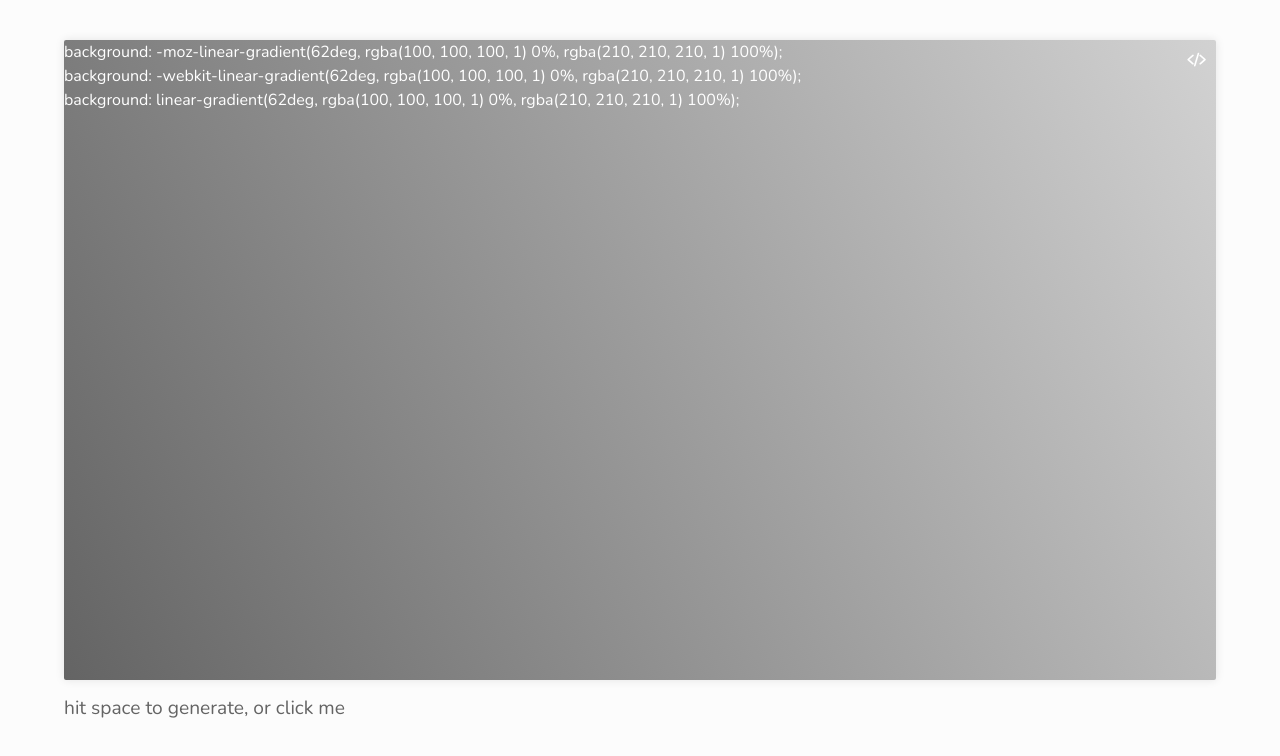
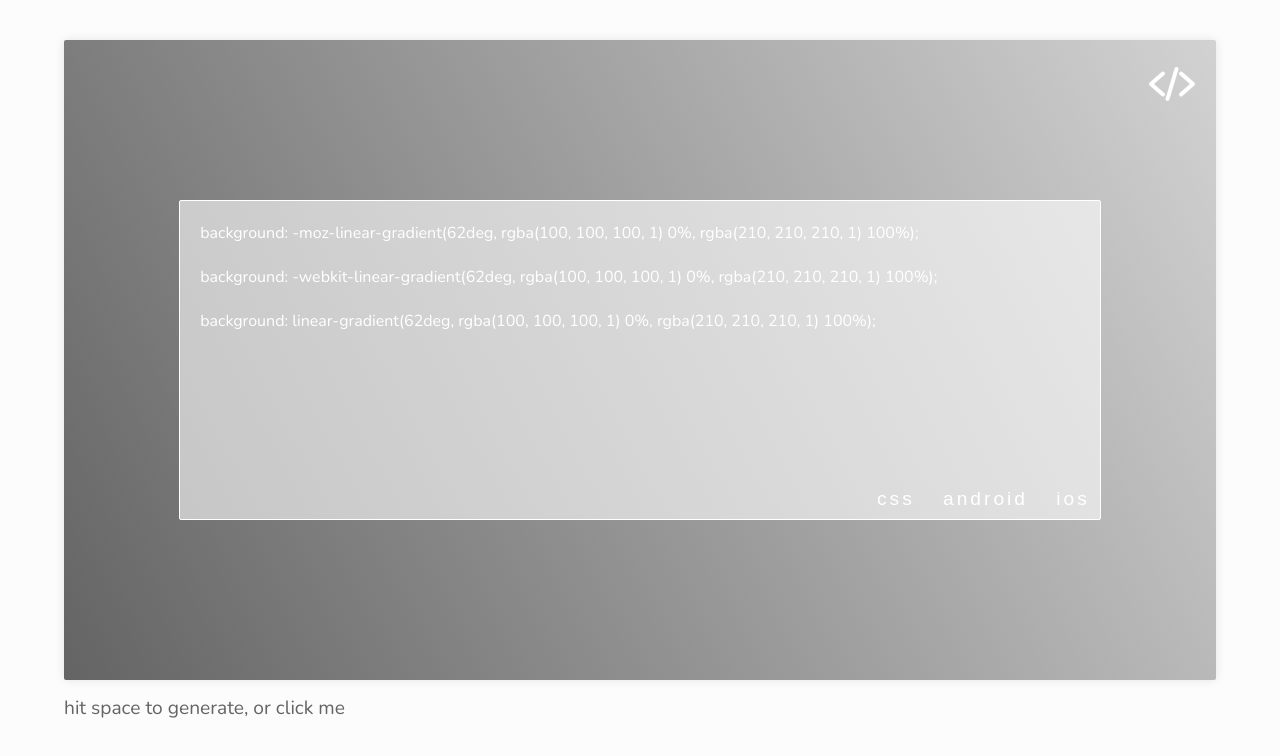
Before and after one commit to liivmarii/randomBackground, a plain HTML site: page index.html in a window 1280 px wide. Drawn offline with nearby package versions, Linux system fonts and the light colour scheme.

Commit message:
Display code section styling

```diff
--- a/app.js
+++ b/app.js
@@ -11,33 +11,6 @@ document.addEventListener('DOMContentLoaded', () => {
     let previousGradient
     let currentGradient = 'linear-gradient(62deg, ' + firstColor + ' 0%, ' + secondColor + ' 100%)'
     let gradients = []
-
-    // DOM text nodes for code snippet
-    const mozGradient = document.querySelector('#moz-linear-gradient')
-    const webkitGradient = document.querySelector('#webkit-linear-gradient')
-    const defaultGradient = document.querySelector('#linear-gradient')
-
-    let mozNode = document.createTextNode('-moz-' + currentGradient)
-    let webkitNode = document.createTextNode('-webkit-' + currentGradient)
-    let defaultNode = document.createTextNode(currentGradient)
-
-    mozGradient.appendChild(mozNode)
-    webkitGradient.appendChild(webkitNode)
-    defaultGradient.appendChild(defaultNode)
-
-    function updateTextNodes() {
-        mozGradient.removeChild(mozNode)
-        webkitGradient.removeChild(webkitNode)
-        defaultGradient.removeChild(defaultNode)
-
-        mozNode = document.createTextNode('-moz-' + currentGradient)
-        webkitNode = document.createTextNode('-webkit-' + currentGradient)
-        defaultNode = document.createTextNode(currentGradient)
-
-        mozGradient.appendChild(mozNode)
-        webkitGradient.appendChild(webkitNode)
-        defaultGradient.appendChild(defaultNode)
-    }
 
     // Create random gradient degree
     let randomDeg = () => Math.floor(Math.random() * 360)
@@ -80,4 +53,34 @@ document.addEventListener('DOMContentLoaded', () => {
         if (e.keyCode == 32) updateGradient()
     }
 
+    // DOM text nodes for code snippet
+    const mozGradient = document.querySelector('#moz-linear-gradient')
+    const webkitGradient = document.querySelector('#webkit-linear-gradient')
+    const defaultGradient = document.querySelector('#linear-gradient')
+
+    let mozNode = document.createTextNode('-moz-' + currentGradient)
+    let webkitNode = document.createTextNode('-webkit-' + currentGradient)
+    let defaultNode = document.createTextNode(currentGradient)
+
+    mozGradient.appendChild(mozNode)
+    webkitGradient.appendChild(webkitNode)
+    defaultGradient.appendChild(defaultNode)
+
+    function updateTextNodes() {
+        mozGradient.removeChild(mozNode)
+        webkitGradient.removeChild(webkitNode)
+        defaultGradient.removeChild(defaultNode)
+
+        mozNode = document.createTextNode('-moz-' + currentGradient)
+        webkitNode = document.createTextNode('-webkit-' + currentGradient)
+        defaultNode = document.createTextNode(currentGradient)
+
+        mozGradient.appendChild(mozNode)
+        webkitGradient.appendChild(webkitNode)
+        defaultGradient.appendChild(defaultNode)
+    }
+
+    // Dynamic code section
+
+
 })
--- a/index.html
+++ b/index.html
@@ -15,7 +15,7 @@
         <button id="show-code">
             <ion-icon name="code-slash"></ion-icon>
         </button>
-        <section id="">
+        <section id="display-code">
             <p>
                 background: <span id="moz-linear-gradient"></span>;
             </p>
@@ -25,6 +25,17 @@
             <p>
                 background: <span id="linear-gradient"></span>;
             </p>
+            <footer>
+                <button>
+                    css
+                </button>
+                <button>
+                    android
+                </button>
+                <button>
+                    ios
+                </button>
+            </footer>
         </section>
     </div>
     <div id="instructions">
--- a/pretty.sass
+++ b/pretty.sass
@@ -1,7 +1,6 @@
 @import "https://fonts.googleapis.com/css2?family=Nunito:ital,wght@0,200;0,300;0,400;0,600;0,700;0,800;0,900;1,200;1,300;1,400;1,600;1,700;1,800;1,900&display=swap"
-
+$rounded-box: 2px
 $default-fontfamily: 'Nunito', 'Helvetica Neue', 'Helvetica', Arial, sans-serif
-//******************** colour theory */
 $white: #fff
 $primary-light: #fcfcfc
 $shadow: 0 0 10px #474747
@@ -26,19 +25,25 @@ button
   outline: none
 /********************* gradient container */
 #gradient
+  display: flex
+  align-items: center
+  justify-content: center
   position: relative
   height: 80vh
   width: 90vw
   background: linear-gradient(62deg, rgb(100, 100, 100) 0%, rgb(210, 210, 210) 100%)
-  border-radius: 2px
+  border-radius: $rounded-box
   box-shadow: 0 0 10px rgba(0, 0, 0, .1)
   overflow: hidden
   color: #fff
   #show-code
     position: absolute
+    top: 0
     right: 0
-    padding: 10px
+    padding: 20px
+    cursor: pointer
     ion-icon
+      font-size: 3rem
       color: #fff
   p
     position: relative
@@ -51,3 +56,23 @@ button
 
 #generate-gradient-btn:hover
   opacity: .8
+/********************* CSS colour gradients code snippet display */
+#display-code
+  position: relative
+  min-height: 50%
+  width: 80%
+  margin: 5%
+  padding: 20px
+  border-radius: $rounded-box
+  border: 1px solid #fff
+  background: rgba(255, 255, 255, .6)
+  p
+    margin: 0 0 20px 0
+  footer
+    position: absolute
+    bottom: 0
+    right: 0
+    button
+      padding: 0 10px
+      color: #fff
+      letter-spacing: 3px
```
Also changed, not shown: pretty.css, 1 other file.
